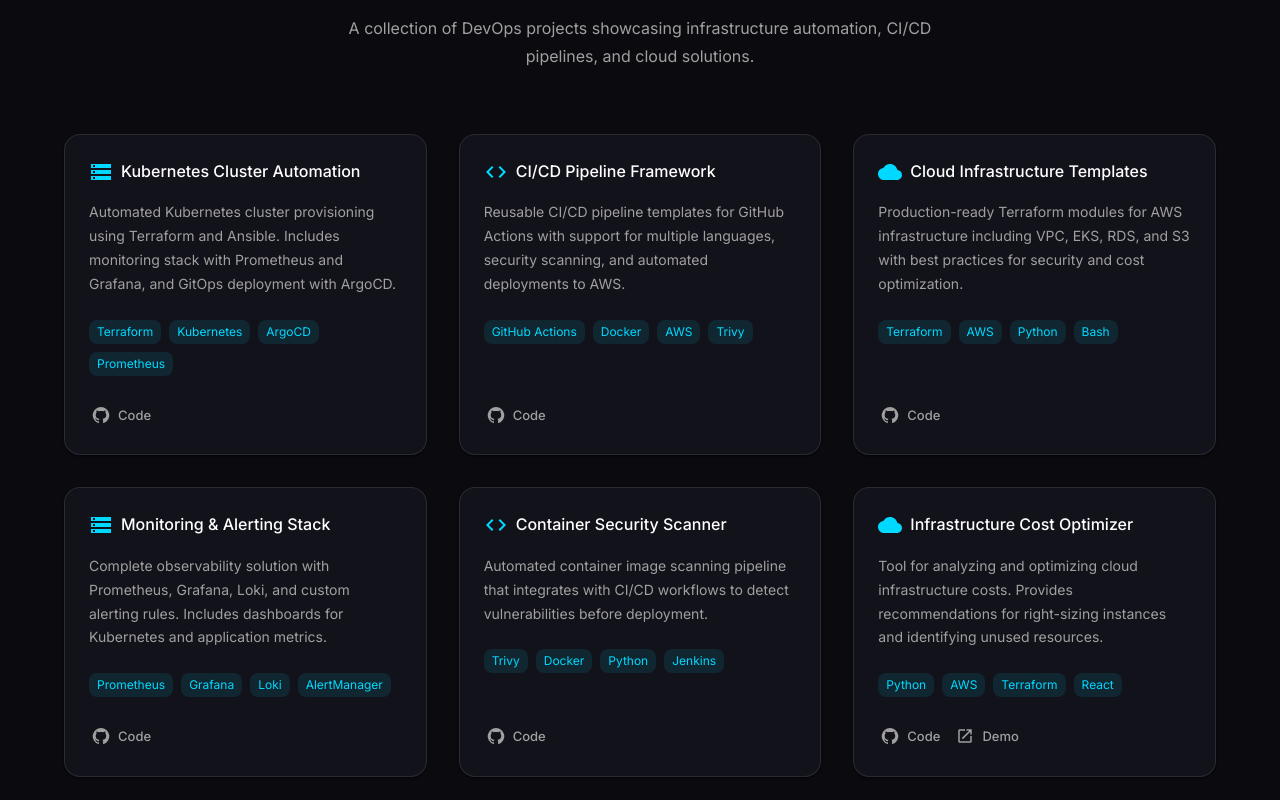
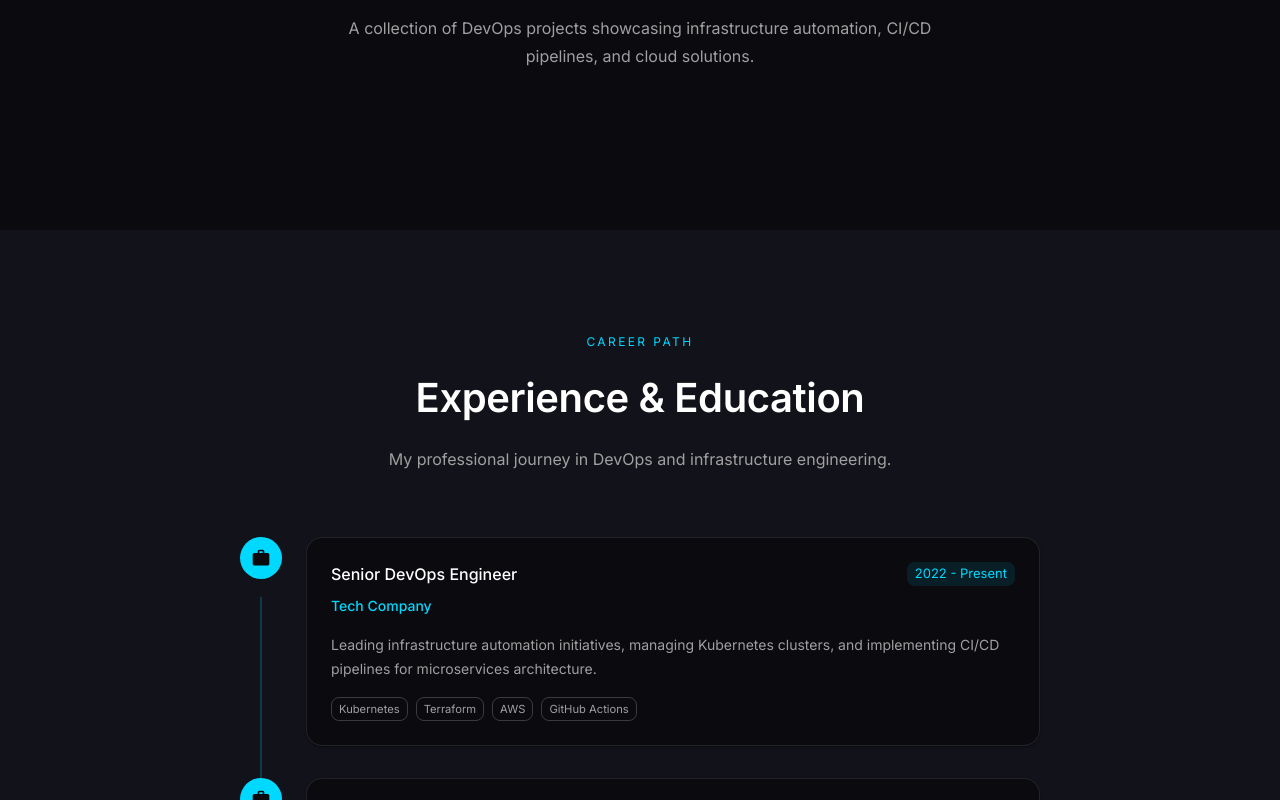
Before and after one commit to yarendkaya/demirkayaren.devFrontend, a React (Vite) app: page / in a window 1280 px wide. Shown: the part 2520-3320 px from the top of the page. Built offline with nearby package versions, Linux system fonts and the light colour scheme.

Commit message:
Removed sample projects.

```diff
--- a/src/components/Projects.tsx
+++ b/src/components/Projects.tsx
@@ -1,56 +1,14 @@
 import { Box, Container, Typography, Grid, Card, CardContent, CardActions, Button, Chip, Stack } from '@mui/material';
 import { GitHub, Launch, Cloud, Storage, Code } from '@mui/icons-material';
 
-const projects = [
-  {
-    title: 'Kubernetes Cluster Automation',
-    description: 'Automated Kubernetes cluster provisioning using Terraform and Ansible. Includes monitoring stack with Prometheus and Grafana, and GitOps deployment with ArgoCD.',
-    technologies: ['Terraform', 'Kubernetes', 'ArgoCD', 'Prometheus'],
-    icon: <Storage />,
-    github: 'https://github.com/yourusername/k8s-automation',
-    demo: null,
-  },
-  {
-    title: 'CI/CD Pipeline Framework',
-    description: 'Reusable CI/CD pipeline templates for GitHub Actions with support for multiple languages, security scanning, and automated deployments to AWS.',
-    technologies: ['GitHub Actions', 'Docker', 'AWS', 'Trivy'],
-    icon: <Code />,
-    github: 'https://github.com/yourusername/cicd-framework',
-    demo: null,
-  },
-  {
-    title: 'Cloud Infrastructure Templates',
-    description: 'Production-ready Terraform modules for AWS infrastructure including VPC, EKS, RDS, and S3 with best practices for security and cost optimization.',
-    technologies: ['Terraform', 'AWS', 'Python', 'Bash'],
-    icon: <Cloud />,
-    github: 'https://github.com/yourusername/aws-terraform',
-    demo: null,
-  },
-  {
-    title: 'Monitoring & Alerting Stack',
-    description: 'Complete observability solution with Prometheus, Grafana, Loki, and custom alerting rules. Includes dashboards for Kubernetes and application metrics.',
-    technologies: ['Prometheus', 'Grafana', 'Loki', 'AlertManager'],
-    icon: <Storage />,
-    github: 'https://github.com/yourusername/monitoring-stack',
-    demo: null,
-  },
-  {
-    title: 'Container Security Scanner',
-    description: 'Automated container image scanning pipeline that integrates with CI/CD workflows to detect vulnerabilities before deployment.',
-    technologies: ['Trivy', 'Docker', 'Python', 'Jenkins'],
-    icon: <Code />,
-    github: 'https://github.com/yourusername/container-scanner',
-    demo: null,
-  },
-  {
-    title: 'Infrastructure Cost Optimizer',
-    description: 'Tool for analyzing and optimizing cloud infrastructure costs. Provides recommendations for right-sizing instances and identifying unused resources.',
-    technologies: ['Python', 'AWS', 'Terraform', 'React'],
-    icon: <Cloud />,
-    github: 'https://github.com/yourusername/cost-optimizer',
-    demo: 'https://cost-optimizer-demo.com',
-  },
-];
+const projects: Array<{
+  title: string;
+  description: string;
+  technologies: string[];
+  icon: JSX.Element;
+  github: string;
+  demo: string | null;
+}> = [];
 
 const Projects = () => {
   return (
```
